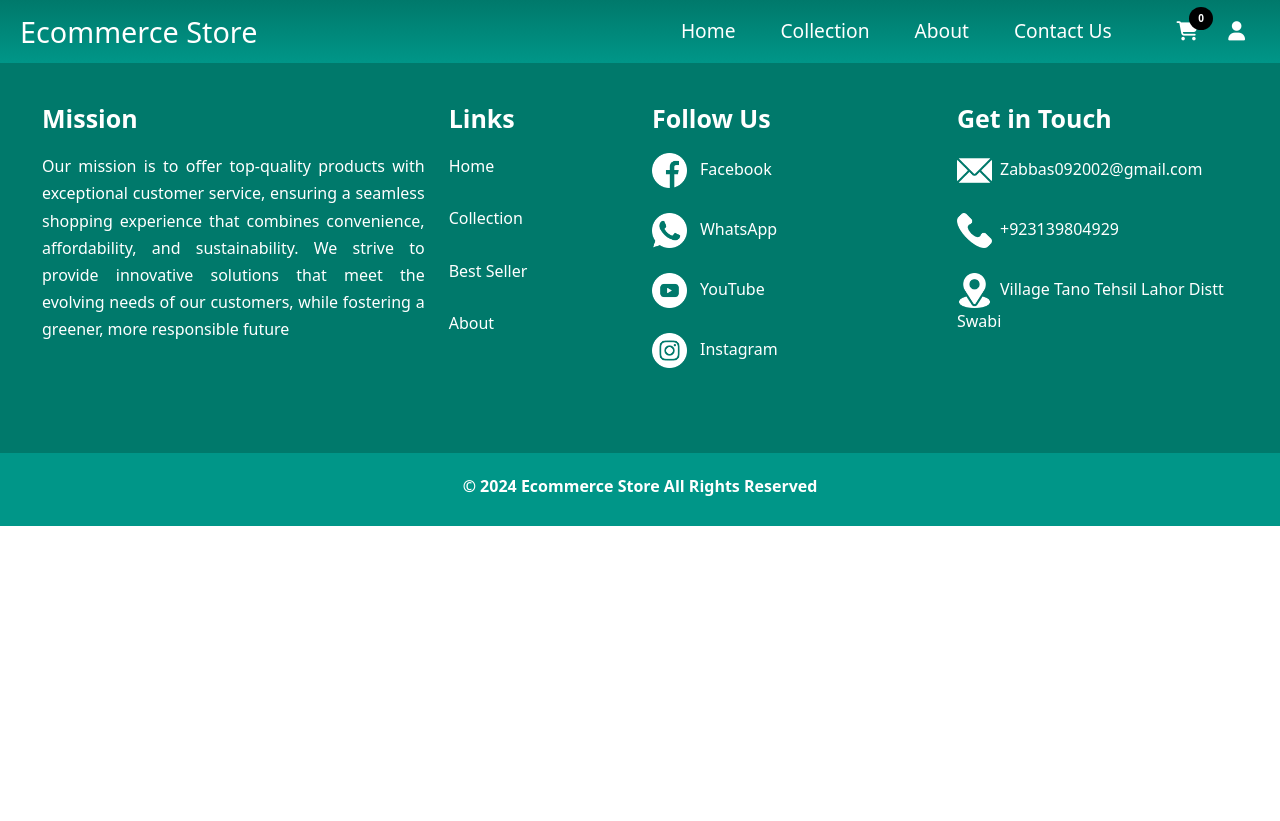
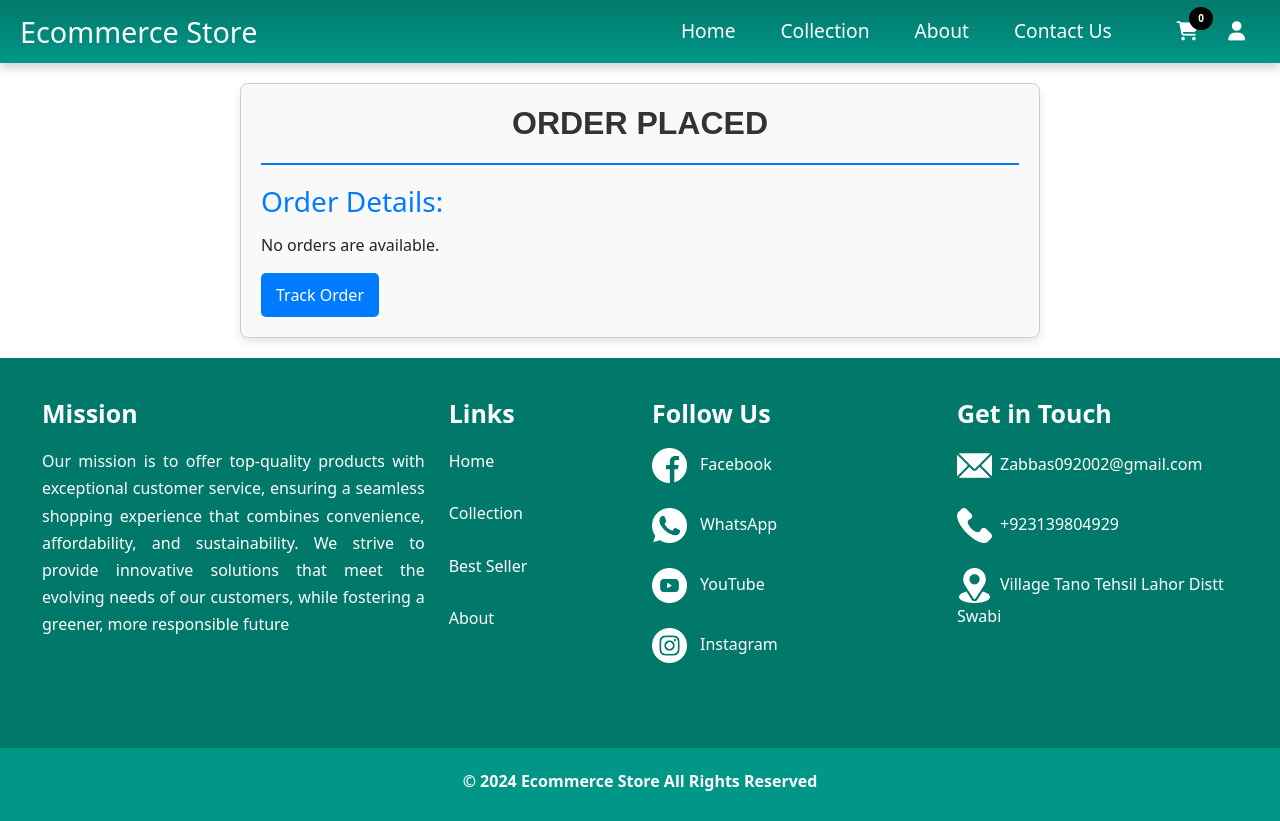
Before and after one commit to zaheerabbasdev/Ecommerce-website, a React (Vite) app: page /order in a window 1280 px wide. Before the commit the page ends 800 px from the top, so only its background shows below. Built offline with nearby package versions, Linux system fonts and the light colour scheme.

Commit message:
Add the order component

```diff
--- a/src/App.jsx
+++ b/src/App.jsx
@@ -12,6 +12,7 @@ import ProductDetail from './Components/ProductDetail';
 import Cart from './Components/AddtoCart';
 import { CartProvider } from './Components/CartContext';
 import PlaceOrder from './Components/PlaceOrder';
+import Orders from "./Components/Orders";
 import Login from "./Components/Login";
 import SignUp from "./Components/SignUp";
 
@@ -32,6 +33,7 @@ function App() {
         <Route path="/product/:id" element={<ProductDetail />} />
         <Route path="/cart" element={<Cart />} />
         <Route path="/place-order" element={<PlaceOrder />} />
+         <Route path="/order" element={<Orders />} />
         <Route path="/login" element={<Login />} />
         <Route path="/signup" element={<SignUp />} />
       </Routes>
--- a/src/Components/Cards.jsx
+++ b/src/Components/Cards.jsx
@@ -1,7 +1,7 @@
 import React from 'react';
 import './Cards.css'; // Ensure this path is correct
 
-const Cards = ({ image, title, price }) => {
+const Cards = ({ image, title, price}) => {
   return (
     <div className="card-body">
       <div className="card">
--- /dev/null
+++ b/src/Components/Orders.css
@@ -0,0 +1,72 @@
+/* Orders.css */
+
+.custom-order-summary {
+  max-width: 800px; /* Limit the width of the order summary */
+  margin: 20px auto; /* Center the summary in the middle of the page */
+  padding: 20px; /* Add some padding around the content */
+  border: 1px solid #ccc; /* Add a border around the summary */
+  border-radius: 8px; /* Round the corners of the border */
+  box-shadow: 0 4px 8px rgba(0, 0, 0, 0.1); /* Add a subtle shadow for depth */
+  background-color: #f9f9f9; /* Light background color for better readability */
+}
+
+.custom-order-summary h2 {
+  text-align: center; /* Center the heading */
+  margin-bottom: 20px; /* Add space below the heading */
+  color: #333; /* Dark text color for better contrast */
+}
+
+.custom-order-details {
+  border-top: 2px solid #007bff; /* Add a colored line on top of the details */
+  padding-top: 20px; /* Space between heading and details */
+}
+
+.custom-order-details h3 {
+  color: #007bff; /* Use the same color for consistency */
+  margin-bottom: 15px; /* Space below the order details heading */
+}
+
+.custom-order-item {
+  display: flex; /* Flexbox layout for item details */
+  align-items: center; /* Align items vertically centered */
+  margin-bottom: 15px; /* Space between items */
+  padding: 10px; /* Add some padding around each item */
+  border: 1px solid #ddd; /* Light border around each item */
+  border-radius: 5px; /* Rounded corners for items */
+  background-color: #fff; /* White background for items */
+}
+
+.custom-order-image {
+  width: 80px; /* Set a fixed width for the images */
+  height: 80px; /* Set a fixed height for the images */
+  object-fit: cover; /* Maintain aspect ratio */
+  border-radius: 5px; /* Round corners of the image */
+  margin-right: 15px; /* Space between image and text */
+}
+
+.custom-order-info {
+  flex: 1; /* Take the remaining space for item info */
+}
+
+.custom-order-info h4 {
+  margin: 0; /* Remove default margin */
+  color: #333; /* Dark text color */
+}
+
+.custom-order-info p {
+  margin: 5px 0; /* Space between paragraphs */
+}
+
+.custom-track-order-button {
+  background-color: #007bff; /* Primary button color */
+  color: #fff; /* White text color */
+  padding: 10px 15px; /* Padding inside the button */
+  border: none; /* Remove default border */
+  border-radius: 5px; /* Rounded corners for the button */
+  cursor: pointer; /* Pointer cursor on hover */
+  transition: background-color 0.3s; /* Smooth transition for hover effect */
+}
+
+.custom-track-order-button:hover {
+  background-color: #0056b3; /* Darker blue on hover */
+}
--- /dev/null
+++ b/src/Components/Orders.jsx
@@ -0,0 +1,42 @@
+import React from "react";
+import { useLocation } from "react-router-dom"; // Import useLocation
+import "./Orders.css"; // Add your custom styling for the Order component
+
+const Orders = () => {
+  const location = useLocation();
+  const { cartItems, orderDate, paymentMethod } = location.state || {}; // Destructure state from location
+
+  return (
+    <div className="custom-order-summary">
+      <h2>ORDER PLACED</h2>
+      <div className="custom-order-details">
+        <h3>Order Details:</h3>
+        {/* Check if cartItems exist and have a length */}
+        {cartItems && cartItems.length > 0 ? (
+          cartItems.map((item, index) => (
+            <div key={index} className="custom-order-item">
+              <img
+                src={item.selectedImage} // Use the correct property for the image
+                alt={item.title}
+                className="custom-order-image"
+              />
+              <div className="custom-order-info">
+                <h4>{item.title}</h4>
+                <p>Price: {item.price}</p>
+                <p>Size: {item.selectedSize}</p> {/* Use the correct property for size */}
+                <p>Quantity: {item.quantity}</p>
+              </div>
+            </div>
+          ))
+        ) : (
+          <p>No orders are available.</p> // Display this message when there are no orders
+        )}
+        {orderDate && <p>Date: {orderDate}</p>}
+        {paymentMethod && <p>Payment Method: {paymentMethod}</p>}
+        <button className="custom-track-order-button">Track Order</button>
+      </div>
+    </div>
+  );
+};
+
+export default Orders;
--- a/src/Components/PlaceOrder.jsx
+++ b/src/Components/PlaceOrder.jsx
@@ -1,10 +1,12 @@
 import React, { useContext, useState } from "react";
 import { CartContext } from "./CartContext"; // Import CartContext to access cart items
+import { useNavigate } from "react-router-dom"
 import "./PlaceOrder.css"; // Add your custom styling
 
 const PlaceOrder = () => {
   // Accessing cart items and removeFromCart function from CartContext
   const { cartItems } = useContext(CartContext);
+  const navigate = useNavigate(); // Initialize useNavigate
 
   // State to manage form fields and payment method
   const [formData, setFormData] = useState({
@@ -76,6 +78,15 @@ const PlaceOrder = () => {
 
     // Add your logic to handle the order submission
     alert(`Order placed with payment method: ${paymentMethod}`);
+
+     // Navigate to the Order component after placing the order
+    navigate("/order", {
+      state: {
+        cartItems: cartItems,
+        orderDate: new Date().toLocaleDateString(),
+        paymentMethod: paymentMethod,
+      },
+    });
   };
 
   return (
```
